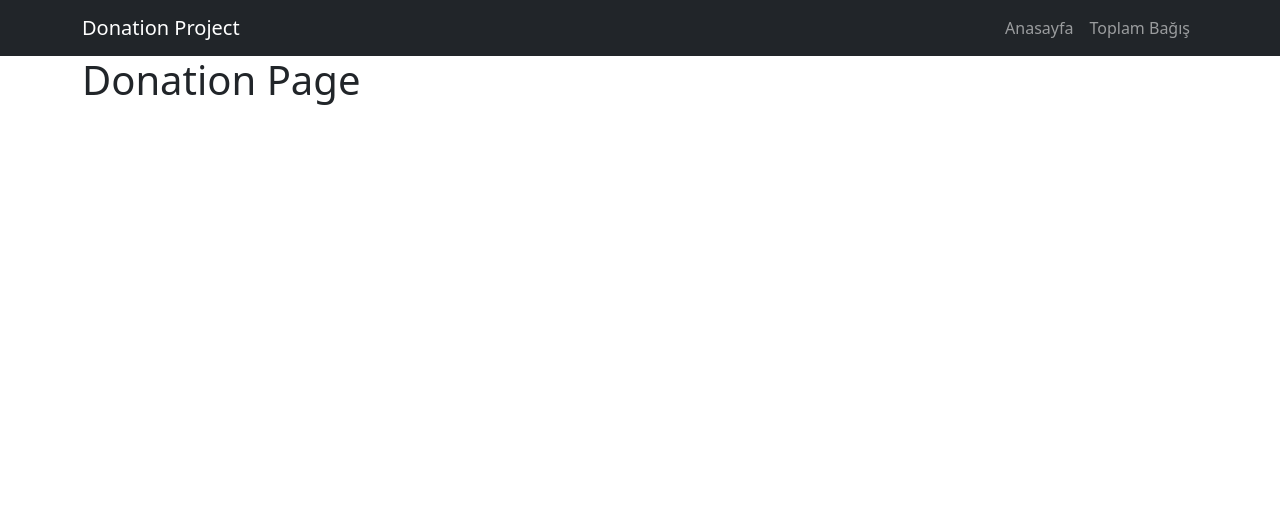
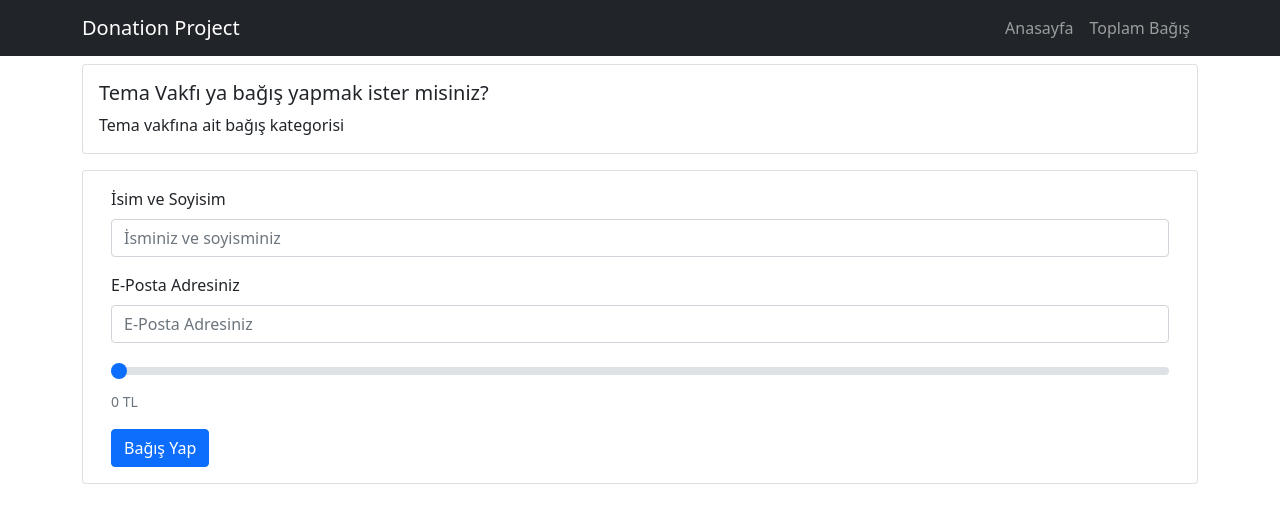
Before and after one commit to codeunlu/donation-project, a React (Create React App) app: page /donation/1 in a window 1280 px wide. Shown: the top 520 px of the page. Built offline with nearby package versions, Linux system fonts and the light colour scheme; data requests are answered from the project's data file.

Commit message:
Bağış yap sayfası yapıldı.

```diff
--- a/backend/db.json
+++ b/backend/db.json
@@ -2,18 +2,70 @@
   "users": [
     {
       "id": 1,
-      "name": "Mustafa",
-      "surname": "ÜNLÜ",
+      "fullName": "Mustafa ÜNLÜ",
       "email": "mstf_unlu@hotmail.com"
+    },
+    {
+      "fullName": "mustafa ünlü",
+      "email": "mstf_unlu@gmail.com",
+      "id": 2
+    },
+    {
+      "fullName": "mustafa ünlü 2",
+      "email": "mstf_unlu2@gmail.com",
+      "id": 3
+    },
+    {
+      "fullName": "mustafa ünlü",
+      "email": "mstf_unlu22@gmail.com",
+      "id": 4
+    },
+    {
+      "fullName": "mustafa ünlü",
+      "email": "mstf_unlu2222@gmail.com",
+      "id": 5
+    },
+    {
+      "fullName": null,
+      "email": null,
+      "id": 6
     }
   ],
   "donations": [
     {
-      "id": 1,
-      "user_id": 1,
-      "total": 12345,
-      "category_id": 2,
-      "created_date": "12.05.2022"
+      "user_email": "mstf_unlu@gmail.com",
+      "total": 104,
+      "category_id": "1",
+      "created_date": "1/6/2022",
+      "id": 1
+    },
+    {
+      "user_email": "mstf_unlu2@gmail.com",
+      "total": 89.5,
+      "category_id": "1",
+      "created_date": "1/6/2022",
+      "id": 2
+    },
+    {
+      "user_email": "mstf_unlu22@gmail.com",
+      "total": 50,
+      "category_id": "1",
+      "created_date": "1/6/2022",
+      "id": 3
+    },
+    {
+      "user_email": "mstf_unlu2222@gmail.com",
+      "total": 235,
+      "category_id": "1",
+      "created_date": "1/6/2022",
+      "id": 4
+    },
+    {
+      "user_email": null,
+      "total": 106.5,
+      "category_id": "1",
+      "created_date": "1/6/2022",
+      "id": 5
     }
   ],
   "donation_category": [
--- a/src/App.js
+++ b/src/App.js
@@ -1,20 +1,13 @@
 import "bootstrap/dist/css/bootstrap.min.css";
-import HomePage from "./pages/HomePage";
-import DonationPage from "./pages/DonationPage";
-import { Routes, Route, BrowserRouter } from "react-router-dom";
+import { BrowserRouter } from "react-router-dom";
 import NavbarItem from "./components/Navbar";
-import { Container } from "react-bootstrap";
+import RouterItem from "./router/index";
 
 function App() {
   return (
     <BrowserRouter>
       <NavbarItem />
-      <Container>
-        <Routes>
-          <Route path="/" element={<HomePage />} />
-          <Route path="/donation/:id" element={<DonationPage />} />
-        </Routes>
-      </Container>
+      <RouterItem />
     </BrowserRouter>
   );
 }
--- /dev/null
+++ b/src/components/DonationCard.js
@@ -0,0 +1,14 @@
+import { Card } from "react-bootstrap";
+
+function DonationCard({title, description}){
+    return (
+        <Card className="mt-2">
+            <Card.Body>
+                <Card.Title>{title} ya bağış yapmak ister misiniz?</Card.Title>
+                <Card.Text>{description}</Card.Text>
+            </Card.Body>
+        </Card>
+    );
+}
+
+export default DonationCard;
--- /dev/null
+++ b/src/components/DonationForm.js
@@ -0,0 +1,61 @@
+import { Form, Button, Card, Container, Alert } from "react-bootstrap";
+
+function DonationForm({
+  fullName,
+  setFullName,
+  email,
+  setEmail,
+  alert,
+  totalPrice,
+  totalPriceChange,
+  donationMoney,
+}) {
+  return (
+    <Card className="mt-3 p-3">
+      <Container>
+        {alert && (
+          <Alert key="success" variant="success">
+            Başarıyla Bağış Yaptınız!!!
+          </Alert>
+        )}
+        <Form.Group className="mb-3" controlId="formFullName">
+          <Form.Label>İsim ve Soyisim</Form.Label>
+          <Form.Control
+            value={fullName}
+            onChange={(value) => setFullName(value.target.value)}
+            type="text"
+            required
+            placeholder="İsminiz ve soyisminiz"
+          />
+        </Form.Group>
+
+        <Form.Group className="mb-3" controlId="formEmail">
+          <Form.Label>E-Posta Adresiniz</Form.Label>
+          <Form.Control
+            value={email}
+            onChange={(value) => setEmail(value.target.value)}
+            type="email"
+            required
+            placeholder="E-Posta Adresiniz"
+          />
+        </Form.Group>
+
+        <Form.Group className="mb-3" controlId="formTotal">
+          <Form.Range
+            type="number"
+            step={0.5}
+            max={1000}
+            value={totalPrice}
+            onChange={totalPriceChange}
+            required
+          />
+          <Form.Text className="bg-red">{totalPrice} TL</Form.Text>
+        </Form.Group>
+        <Button variant="primary" type="submit" onClick={donationMoney}>
+          Bağış Yap
+        </Button>
+      </Container>
+    </Card>
+  );
+}
+export default DonationForm;
--- a/src/pages/DonationPage.js
+++ b/src/pages/DonationPage.js
@@ -1,9 +1,80 @@
-import React from "react";
+import axios from "axios";
+import React, { useState } from "react";
+import { useParams } from "react-router-dom";
+import DonationCard from "../components/DonationCard";
+import DonationForm from "../components/DonationForm";
+import ErrorToast from "../components/ErrorToast";
+import Loading from "../components/Loading";
+import { useAxiosGet } from "../hooks/useAxiosGet";
 
 function DonationPage() {
-    return (
-        <h1>Donation Page</h1>
-    );
+  let params = useParams();
+
+  const [totalPrice, setTotalPrice] = useState(0);
+  const [fullName, setFullName] = useState(null);
+  const [email, setEmail] = useState(null);
+  const [alert, setAlert] = useState(false);
+
+
+  const { data, error, loading } = useAxiosGet(
+    `donation_category?id=${params.id}`
+  );
+
+  if (error) return <ErrorToast msg={error} />;
+
+  if (loading) return <Loading />;
+
+  const totalPriceChange = (value) => {
+    setTotalPrice(value.target.value);
+  };
+
+  const donationMoney = async () => {
+    const users = {
+      fullName: fullName,
+      email: email,
+    };
+    const response = await axios.post(`http://localhost:3000/users`, users);
+    if(response.status === 201){
+        const current = new Date();
+
+        const donation = {
+          user_email: email,
+          total: Number(totalPrice),
+          category_id: params.id,
+          created_date: `${current.getDate()}/${current.getMonth()+1}/${current.getFullYear()}`,
+        };
+        const response = await axios.post(`http://localhost:3000/donations`, donation);
+        if(response.status === 201){
+            setAlert(true);
+            setEmail(null);
+            setFullName(null);
+            setTotalPrice(0);
+        }
+    }
+
+  };
+
+  if (data) {
+    return data.map((cateogry) => (
+      <>
+        <DonationCard
+          key={cateogry.id}
+          title={cateogry.title}
+          description={cateogry.description}
+        />
+        <DonationForm
+          totalPriceChange={totalPriceChange}
+          totalPrice={totalPrice}
+          donationMoney={donationMoney}
+          setEmail={setEmail}
+          setFullName={setFullName}
+          email={email}
+          fullName={fullName}
+          alert={alert}
+        />
+      </>
+    ));
+  }
 }
 
 export default DonationPage;
--- a/src/router/index.js
+++ b/src/router/index.js
@@ -1,19 +1,16 @@
-import { Route, Router, Routes } from "react-router-dom";
-import NavbarItem from "../components/Navbar";
+import { Route, Routes } from "react-router-dom";
 import HomePage from "../pages/HomePage";
-import ProfilePage from "../pages/ProfilePage";
 import DonationPage from "../pages/DonationPage";
+import { Container } from "react-bootstrap";
 
 function RouterItem() {
   return (
-    <Router>
-      <NavbarItem />
+    <Container>
       <Routes>
         <Route path="/" element={<HomePage />} />
-        <Route path="/profile/:id" element={<ProfilePage />} />
         <Route path="/donation/:id" element={<DonationPage />} />
       </Routes>
-    </Router>
+    </Container>
   );
 }
 
```
Also changed, not shown: src/pages/ProfilePage.js (deleted, +0 -9 lines).
